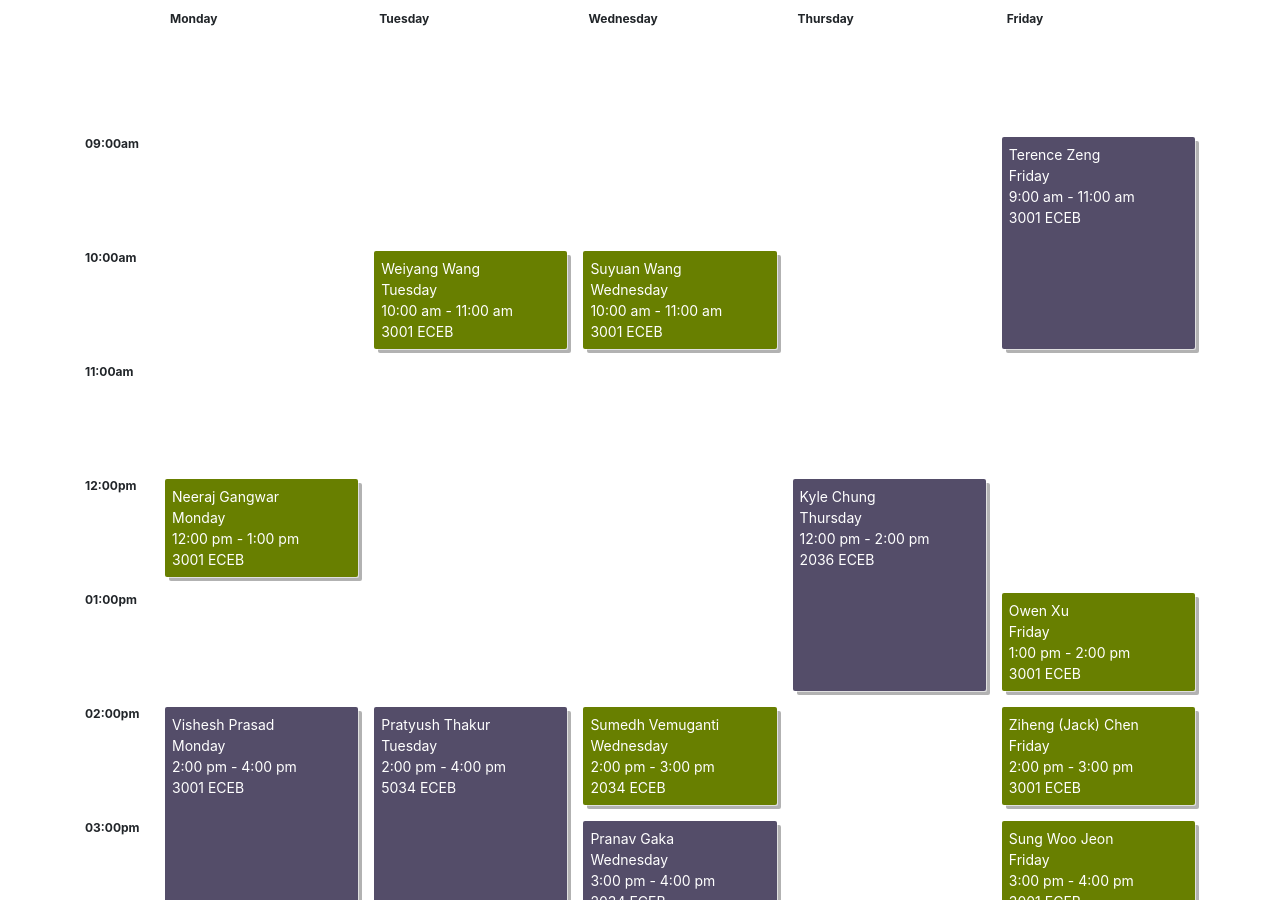
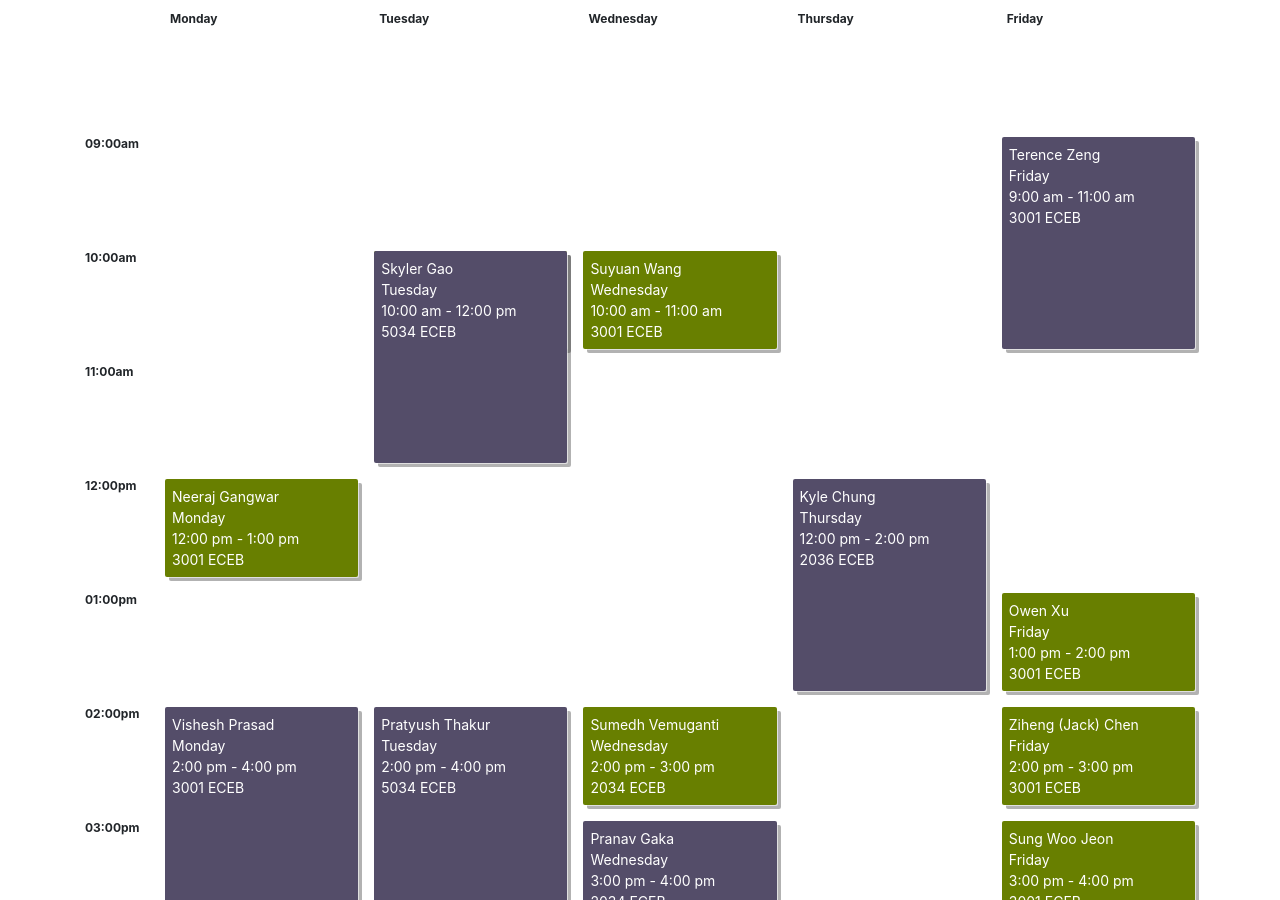
Before and after one commit to UIUC-ECE374B/su25, a Jekyll site: the page built from office_hours.md, in a window 1280 px wide and 900 px high, scrolled down 1010 px. Built offline with Jekyll 4.4.1, drawn with Linux system fonts in a browser that asks for light colours.

Commit message:
Adding Skylar's and Anirduths OH

```diff
--- a/_data/people.yml
+++ b/_data/people.yml
@@ -762,12 +762,12 @@
     role: ugrad
     image: /img/people/skyler.png
     bio: Undergraduate Course Assistant
-    # OHs:
-    #   OH1:
-    #     time-start: "11:00"
-    #     time-end: "13:00"
-    #     day: Thursday
-    #     location:
+    OHs:
+      OH1:
+        time-start: "10:00"
+        time-end: "12:00"
+        day: Tuesday
+        location: 5034 ECEB
 
 kylechung:
     display_name: "Kyle Chung"
```
